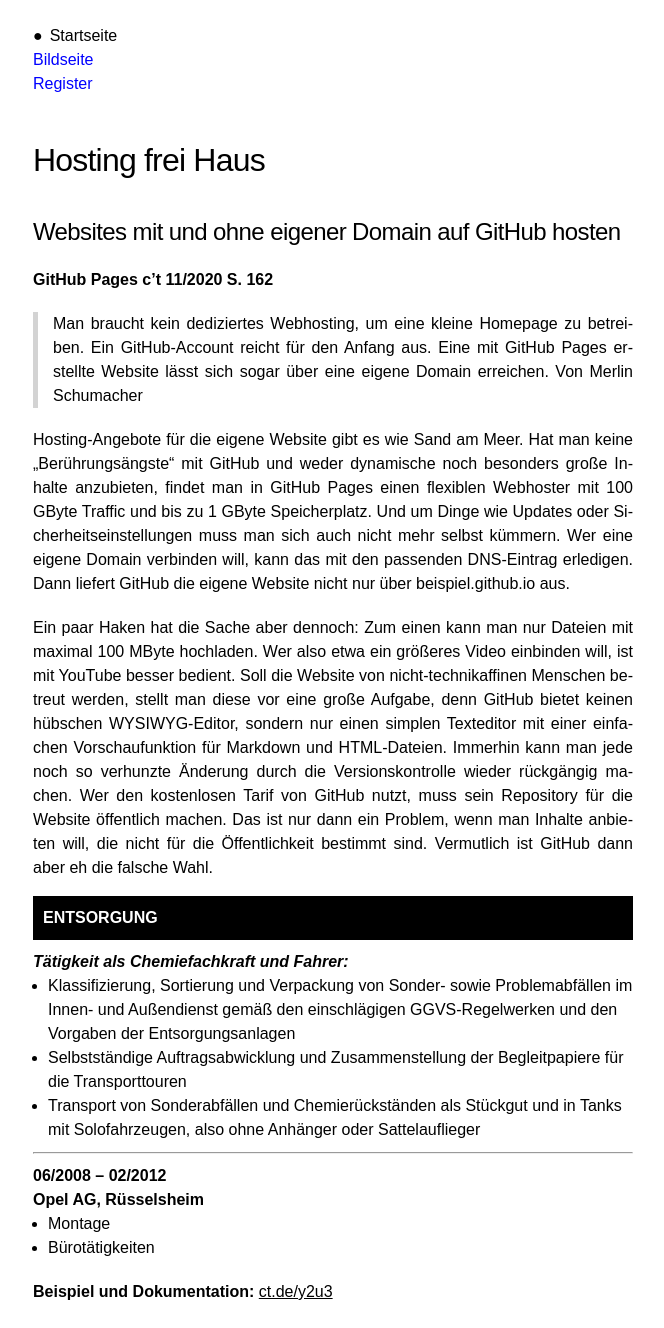
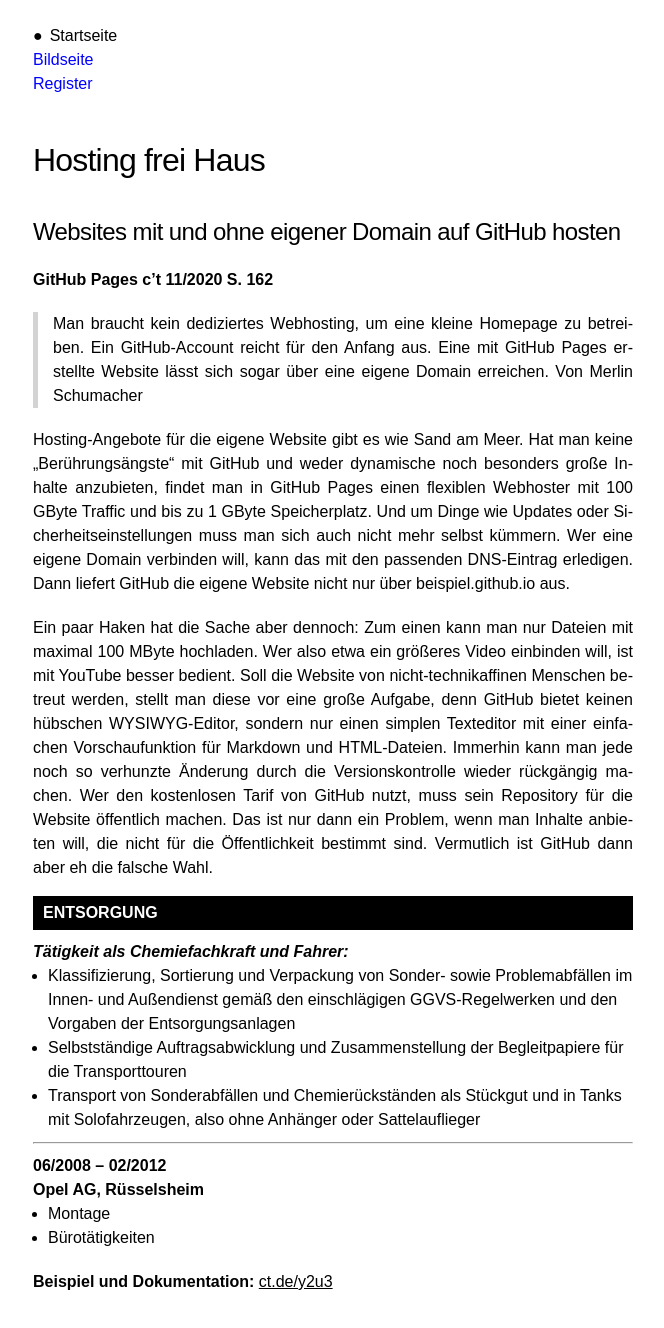
Before and after one commit to webuser-ralf/webuser-ralf.github.io, a Jekyll site: the page built from index.md, in a window 1280 px wide. Shown: the whole page, without its empty margins (307-971 px from the left). Built offline with Jekyll 4.4.1, drawn with Linux system fonts in a browser that asks for light colours; our own code applies the rules of GitHub Pages for plain Markdown files.

Commit message:
Update layout.scss

```diff
--- a/_sass/layout.scss
+++ b/_sass/layout.scss
@@ -19,7 +19,7 @@
 span {
     color: #fff;
     background: #000;
-    padding: 10px;
+    padding: 5px 10px 5px 10px;
     margin-bottom: 10px;
     font-variant: small-caps;
     display: block;
```
